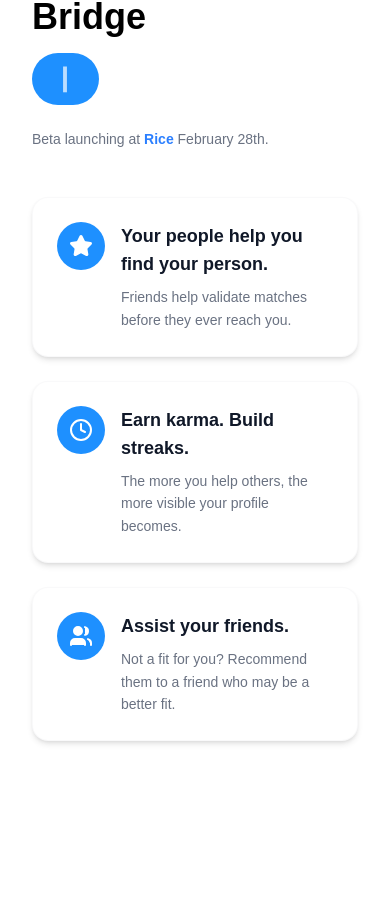
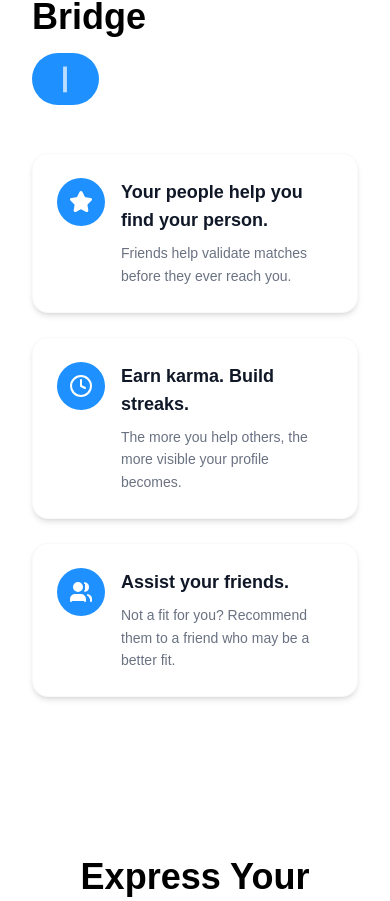
Before and after one commit to utkarsh6778vns-stack/bridge-landing, a Next.js app: page / in a window 390 px wide. Shown: the part 2657-3558 px from the top of the page. Built offline with nearby package versions, Linux system fonts and the light colour scheme.

Commit message:
style: remove beta launch copy, revert footer logo invert, enhance card corners and transparent navbar bottom

```diff
--- a/components/Footer.tsx
+++ b/components/Footer.tsx
@@ -24,7 +24,7 @@ export default function Footer() {
                         <img
                             src="/bridge_logo_new.png"
                             alt="Bridge Logo"
-                            className="h-10 md:h-14 w-auto object-contain dark:invert"
+                            className="h-10 md:h-14 w-auto object-contain"
                         />
                     </div>
 
--- a/components/WhatMakesBridge.tsx
+++ b/components/WhatMakesBridge.tsx
@@ -67,9 +67,7 @@ export default function WhatMakesBridge() {
                                 <span className="animate-pulse">|</span>
                             </span>
                         </div>
-                        <p className="mt-6 text-gray-500 dark:text-gray-400 text-sm font-medium">
-                            Beta launching at <span className="text-blue-500 font-bold">Rice</span> February 28th.
-                        </p>
+
                     </div>
 
                     <div className="space-y-6">
```
